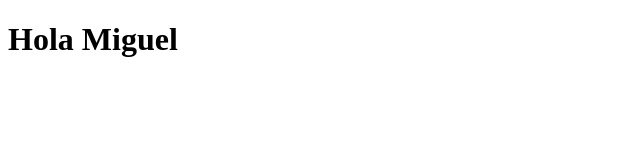
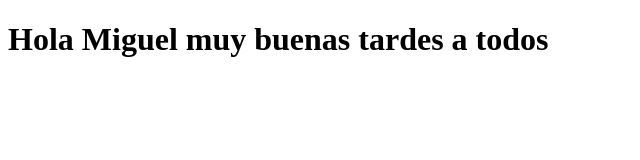
Before and after one commit to alexrodriguezalejo/CaCPython, a plain HTML site: page index.html in a window 1280 px wide. Shown: the whole page, without its empty margins (0-640 px from the left). Drawn offline with Linux system fonts and the light colour scheme.

Commit message:
PruebaGit

```diff
--- a/index.html
+++ b/index.html
@@ -7,6 +7,6 @@
     <title>Document</title>
 </head>
 <body>
-    <h1>Hola Miguel</h1>
+    <h1>Hola Miguel muy buenas tardes a todos</h1>
 </body>
 </html>
```
Also changed, not shown: indexpruebagit.html (added).
